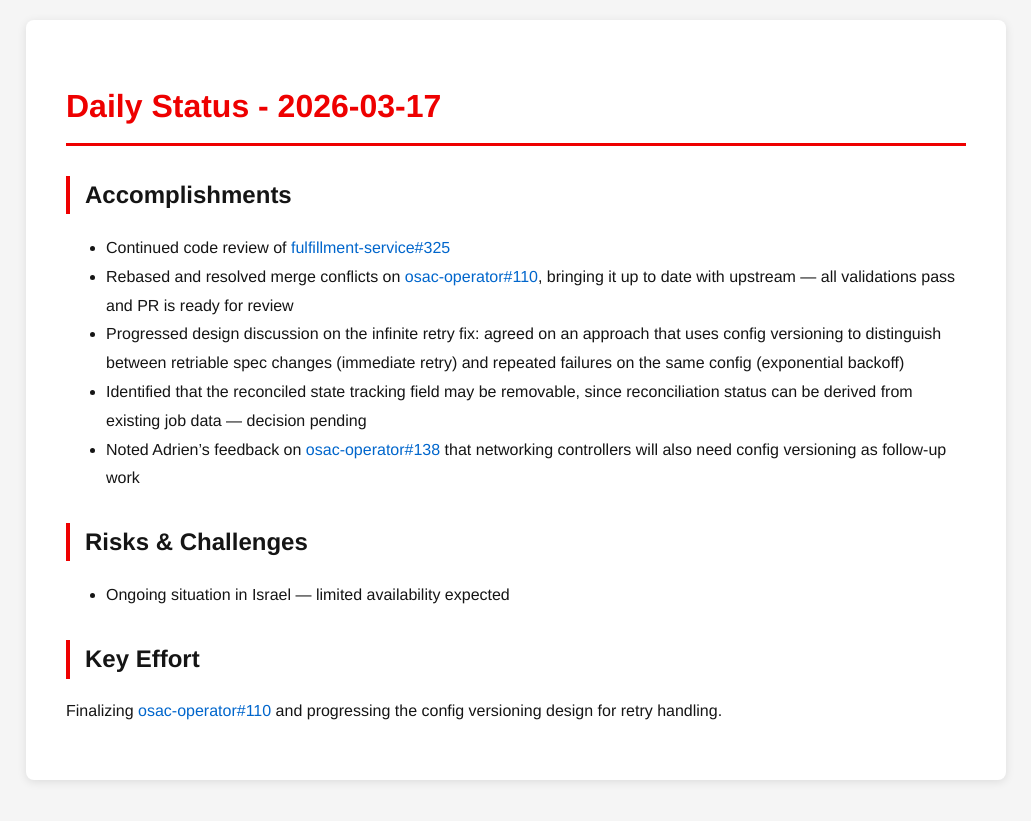
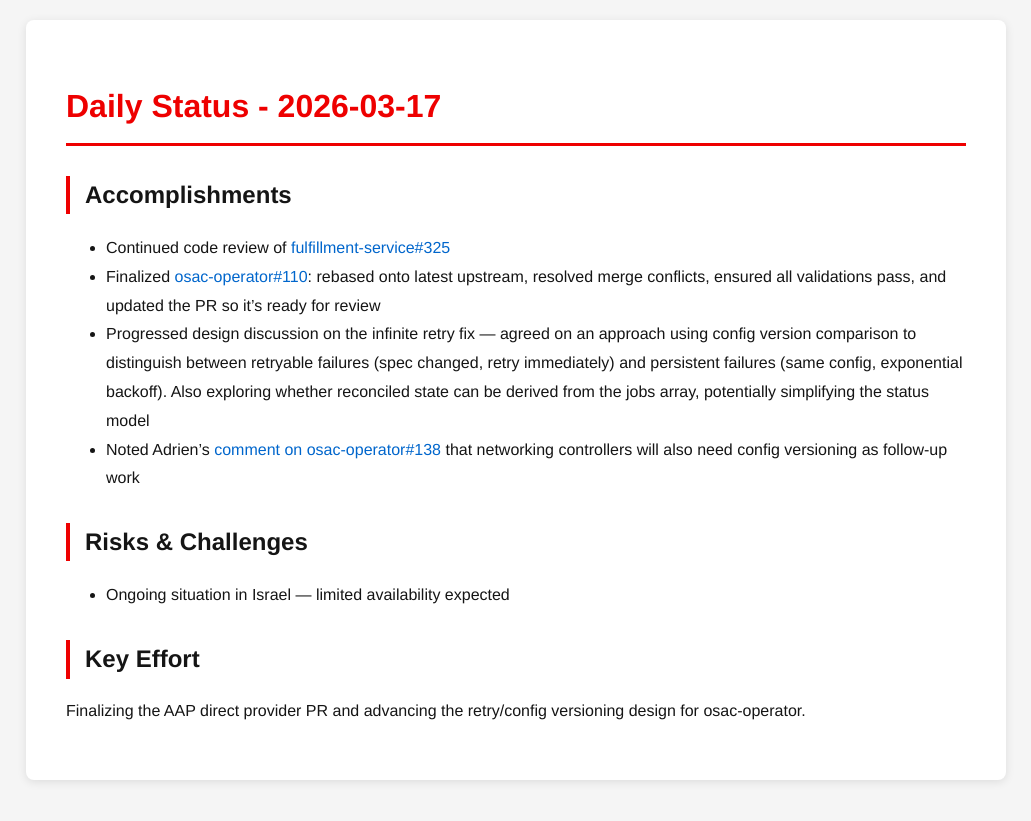
Before and after one commit to tzvatot/daily-status, a Jekyll site: the page built from 2026-03-17.md, in a window 1280 px wide. Shown: the top 821 px of the page, without its empty margins (124-1155 px from the left). Built offline with Jekyll 4.4.1, drawn with Linux system fonts in a browser that asks for light colours.

Commit message:
Daily status update - 2026-03-17

```diff
--- a/2026-03-17.md
+++ b/2026-03-17.md
@@ -8,13 +8,12 @@ date: 2026-03-17
 
 ## Accomplishments
 - Continued code review of [fulfillment-service#325](https://github.com/osac-project/fulfillment-service/pull/325)
-- Rebased and resolved merge conflicts on [osac-operator#110](https://github.com/osac-project/osac-operator/pull/110), bringing it up to date with upstream — all validations pass and PR is ready for review
-- Progressed design discussion on the infinite retry fix: agreed on an approach that uses config versioning to distinguish between retriable spec changes (immediate retry) and repeated failures on the same config (exponential backoff)
-- Identified that the reconciled state tracking field may be removable, since reconciliation status can be derived from existing job data — decision pending
-- Noted Adrien's feedback on [osac-operator#138](https://github.com/osac-project/osac-operator/pull/138) that networking controllers will also need config versioning as follow-up work
+- Finalized [osac-operator#110](https://github.com/osac-project/osac-operator/pull/110): rebased onto latest upstream, resolved merge conflicts, ensured all validations pass, and updated the PR so it's ready for review
+- Progressed design discussion on the infinite retry fix — agreed on an approach using config version comparison to distinguish between retryable failures (spec changed, retry immediately) and persistent failures (same config, exponential backoff). Also exploring whether reconciled state can be derived from the jobs array, potentially simplifying the status model
+- Noted Adrien's [comment on osac-operator#138](https://github.com/osac-project/osac-operator/pull/138) that networking controllers will also need config versioning as follow-up work
 
 ## Risks & Challenges
 - Ongoing situation in Israel — limited availability expected
 
 ## Key Effort
-Finalizing [osac-operator#110](https://github.com/osac-project/osac-operator/pull/110) and progressing the config versioning design for retry handling.
+Finalizing the AAP direct provider PR and advancing the retry/config versioning design for osac-operator.
```
